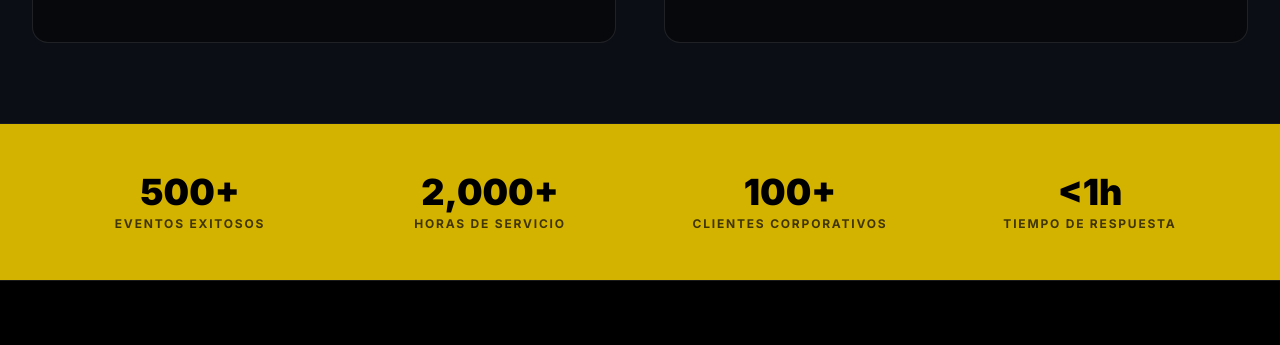
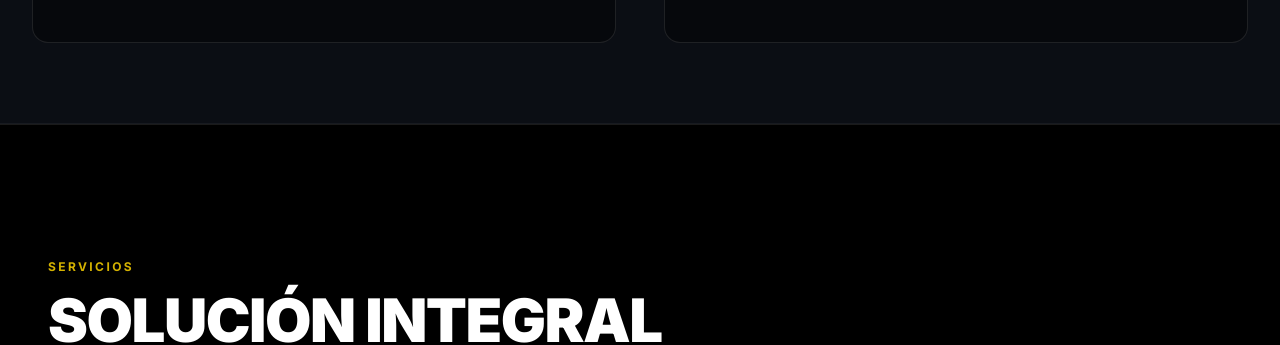
Before and after one commit to TecPty/hostpropanama.com, a Next.js app: page / in a window 1280 px wide. Shown: the part 1220-1565 px from the top of the page. Built offline with nearby package versions, Linux system fonts and the light colour scheme.

Commit message:
feat(ux): quitar stats banner

```diff
--- a/src/app/HomeClient.tsx
+++ b/src/app/HomeClient.tsx
@@ -24,7 +24,7 @@ import {
 import Image from "next/image";
 import Link from "next/link";
 import { LeadForm, TalentForm } from "@/components/forms";
-import { services, process, faqs, getTalentByGender, plans, stats } from "@/constants/content";
+import { services, process, faqs, getTalentByGender, plans } from "@/constants/content";
 
 const ChevronIcon = () => (
   <ChevronDown className="h-5 w-5 group-open:rotate-180 transition-transform duration-300" />
@@ -311,27 +311,6 @@ export default function HomeClient() {
 
         {/* VISIÓN Y MISIÓN SECTION - TABS */}
         <VisionMisionTabs />
-
-        {/* STATS BANNER */}
-        <section className="bg-[#d4b200] py-12">
-          <div className="max-w-7xl mx-auto px-6 md:px-12">
-            <div className="grid grid-cols-2 md:grid-cols-4 gap-8 md:gap-4">
-              {stats.map((stat, idx) => (
-                <motion.div
-                  key={stat.label}
-                  initial={{ opacity: 0, y: 20 }}
-                  whileInView={{ opacity: 1, y: 0 }}
-                  viewport={{ once: true, amount: 0.5 }}
-                  transition={{ duration: 0.5, delay: idx * 0.1 }}
-                  className="text-center"
-                >
-                  <p className="text-3xl md:text-4xl font-black text-black">{stat.value}</p>
-                  <p className="text-xs font-bold uppercase tracking-[0.15em] text-black/70 mt-1">{stat.label}</p>
-                </motion.div>
-              ))}
-            </div>
-          </div>
-        </section>
 
         {/* SERVICIOS SECTION */}
         <section id="servicios" className="py-32 bg-black border-t border-white/10">
```
